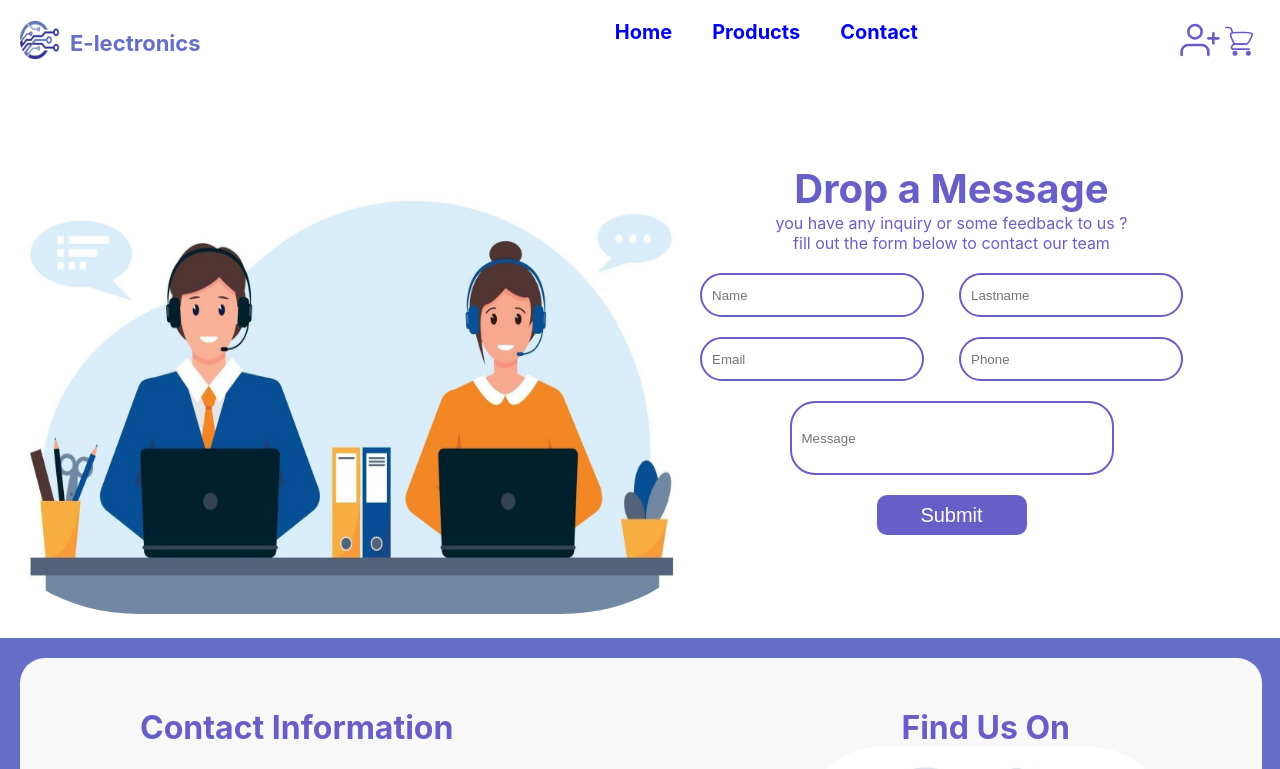
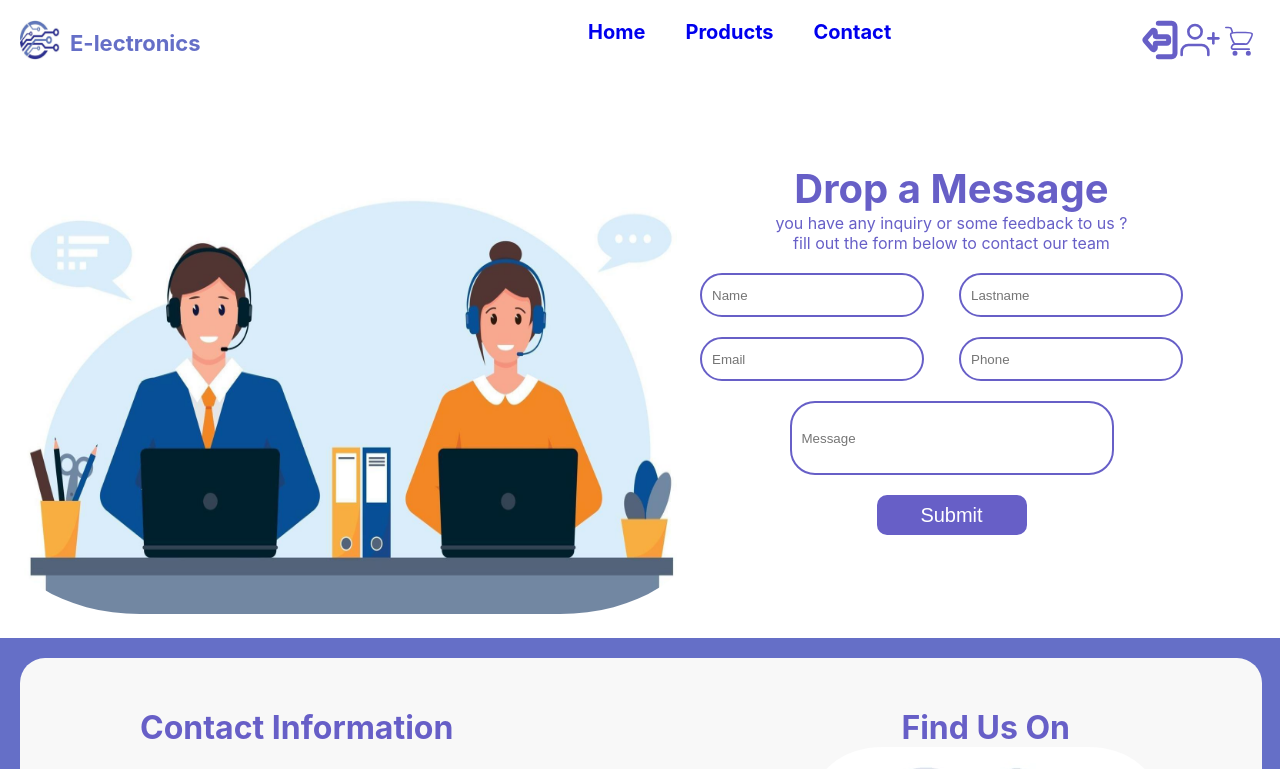
Before and after one commit to HassanFakih9/Ecommerce-frontend-gr5, a React (Create React App) app: page /Contact in a window 1280 px wide. Shown: the top 769 px of the page. Built offline with nearby package versions, Linux system fonts and the light colour scheme.

Commit message:
shipping

```diff
--- a/src/Components/MenuBar.jsx
+++ b/src/Components/MenuBar.jsx
@@ -3,6 +3,7 @@ import '../Style/MenuBar.css';
 import logo from '../images/logo.jpg';
 import useradd from '../images/user-add.svg';
 import menu from '../images/menu.svg'
+import logout from '../images/logout.svg'
 import shoppingCart from '../images/shopping-cart.svg';
 import { Link } from 'react-router-dom';
 
@@ -61,6 +62,8 @@ const MenuBar = () => {
         </div>
       </div>
       <div className="loginBtn">
+
+      <img src={logout} className="logoImage1" alt="logout" />
         <Link to="/Signup">
           <img src={useradd} className="logoImage1" alt="add user" />
         </Link>
--- a/src/Style/MenuBar.css
+++ b/src/Style/MenuBar.css
@@ -49,6 +49,8 @@
     cursor: pointer;
 }
 
+
+
 a {
     text-decoration: none
 }
@@ -61,6 +63,8 @@ a {
     border-radius: 10px;
 
 }
+
+
 
 .buttonDiv {
     display: flex;
```
Also changed, not shown: src/images/logout.svg (added).
